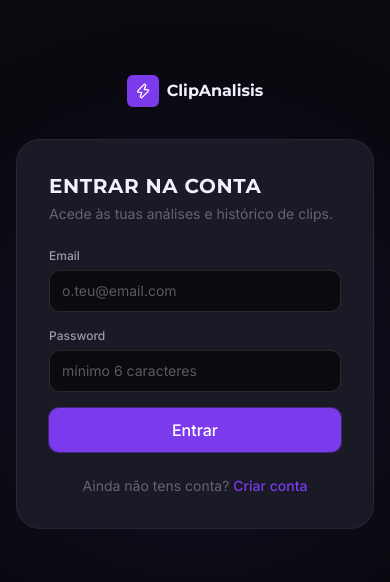
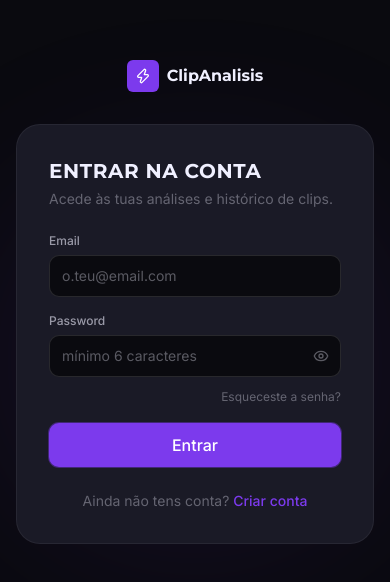
Before and after one commit to AndreVieira17/ClipAnalisis, a React (Vite) app: page /auth in a window 390 px wide. Shown: the part 120-702 px from the top of the page. Built offline with nearby package versions, Linux system fonts and the light colour scheme; no server answers.

Commit message:
fix: 7 UI improvements - free plan, mobile profile, MATA fix, fake discounts, password reset, FAQ update, 20 points

```diff
--- a/src/components/sections/Analyzed.tsx
+++ b/src/components/sections/Analyzed.tsx
@@ -7,7 +7,7 @@ import { useI18n } from '@/lib/i18n';
 
 const STAT_VALUES = [
   { value: 312, prefix: '+', suffix: '%', decimals: 0 },
-  { value: 9,   prefix: '',  suffix: ' pontos', decimals: 0 },
+  { value: 20,  prefix: '',  suffix: ' pontos', decimals: 0 },
   { value: 2,   prefix: '',  suffix: ' min', decimals: 0 },
   { value: 1.2, prefix: '',  suffix: 'M', decimals: 1 },
 ];
--- a/src/components/sections/Header.tsx
+++ b/src/components/sections/Header.tsx
@@ -338,8 +338,8 @@ export function Header() {
                   {t.nav.analyzeClip}
                 </button>
 
-                {/* User icon → dropdown (desktop) */}
-                <div className="hidden sm:block relative" ref={dropdownRef}>
+                {/* User icon → dropdown */}
+                <div className="relative" ref={dropdownRef}>
                   <button
                     type="button"
                     onClick={() => setDropdownOpen((v) => !v)}
--- a/src/components/sections/Hero.tsx
+++ b/src/components/sections/Hero.tsx
@@ -55,7 +55,7 @@ export function Hero() {
               ))}
             </span>
             {/* Line 3 — plain */}
-            <span className="block text-text">
+            <span className="block text-text whitespace-nowrap">
               {[...t.hero.line3].map((ch, i) => (
                 <motion.span key={`l3-${i}`} variants={charRevealChild} className={`inline-block${ch === ' ' ? ' w-[0.3em]' : ''}`}>
                   {ch === ' ' ? null : ch}
--- a/src/components/sections/Plans.tsx
+++ b/src/components/sections/Plans.tsx
@@ -9,6 +9,11 @@ import { useAnalyzer } from '@/components/analyze/AnalyzerContext';
 import { useAuth } from '@/hooks/useAuth';
 import { supabase } from '@/lib/supabase';
 import { useI18n, type PlanT } from '@/lib/i18n';
+
+const FAKE_ORIGINAL: Partial<Record<string, string>> = {
+  starter: '19.99€',
+  pro: '49.99€',
+};
 
 function Check() {
   return (
@@ -98,7 +103,13 @@ function PlanCard({ plan, mostChosen }: { plan: PlanT; mostChosen: string }) {
       </div>
       <p className="mt-2 min-h-[2.5rem] text-sm text-muted">{plan.tagline}</p>
 
-      <div className="mt-5 flex items-end gap-1">
+      {FAKE_ORIGINAL[plan.id] && (
+        <div className="mt-4 flex items-center gap-2">
+          <span className="font-mono text-sm text-muted line-through">{FAKE_ORIGINAL[plan.id]}</span>
+          <span className="rounded px-1.5 py-0.5 text-[0.65rem] font-bold text-white" style={{ background: '#ef4444' }}>50% OFF</span>
+        </div>
+      )}
+      <div className={`flex items-end gap-1 ${FAKE_ORIGINAL[plan.id] ? 'mt-1' : 'mt-5'}`}>
         <span className="num-glow gold-foil font-mono text-4xl font-bold">{plan.price}</span>
         <span className="pb-1 font-mono text-xs text-muted">{plan.cadence}</span>
       </div>
--- a/src/pages/Auth.tsx
+++ b/src/pages/Auth.tsx
@@ -1,5 +1,6 @@
 import { useState } from 'react';
 import { useNavigate } from 'react-router-dom';
+import { Eye, EyeOff } from 'lucide-react';
 import { AuthLayout } from '@/components/layout/AuthLayout';
 import { Button } from '@/components/ui/Button';
 import { supabase, supabaseReady, supabaseNotReadyReason } from '@/lib/supabase';
@@ -11,6 +12,7 @@ export default function Auth() {
   const [mode, setMode] = useState<Mode>('login');
   const [email, setEmail] = useState('');
   const [password, setPassword] = useState('');
+  const [showPassword, setShowPassword] = useState(false);
   const [loading, setLoading] = useState(false);
   const [message, setMessage] = useState<{ text: string; type: 'error' | 'success' } | null>(null);
 
@@ -54,6 +56,17 @@ export default function Auth() {
     setLoading(false);
   }
 
+  async function handleForgotPassword() {
+    if (!email) {
+      setMessage({ text: 'Introduz o teu email primeiro.', type: 'error' });
+      return;
+    }
+    await supabase.auth.resetPasswordForEmail(email, {
+      redirectTo: window.location.origin + '/auth/reset',
+    });
+    setMessage({ text: 'Email de recuperação enviado! Verifica a tua caixa de correio.', type: 'success' });
+  }
+
   const inputClass =
     'w-full bg-app-bg-primary border border-app-border-default rounded-[var(--app-radius-md)] px-3 py-2.5 text-sm font-inter text-app-text-primary placeholder:text-app-text-muted outline-none focus:border-app-accent focus:ring-1 focus:ring-app-accent transition-colors';
 
@@ -86,17 +99,38 @@ export default function Auth() {
           <label htmlFor="password" className="block text-xs font-inter font-medium text-app-text-secondary mb-1.5">
             Password
           </label>
+          <div className="relative">
             <input
               id="password"
-            type="password"
+              type={showPassword ? 'text' : 'password'}
               required
               minLength={6}
               autoComplete={mode === 'login' ? 'current-password' : 'new-password'}
               placeholder="mínimo 6 caracteres"
               value={password}
               onChange={(e) => setPassword(e.target.value)}
-            className={inputClass}
+              className={`${inputClass} pr-10`}
             />
+            <button
+              type="button"
+              onClick={() => setShowPassword((v) => !v)}
+              aria-label={showPassword ? 'Esconder senha' : 'Mostrar senha'}
+              className="absolute inset-y-0 right-0 flex items-center px-3 text-app-text-muted hover:text-app-text-primary transition-colors"
+            >
+              {showPassword ? <EyeOff size={16} /> : <Eye size={16} />}
+            </button>
+          </div>
+          {mode === 'login' && (
+            <div className="mt-1.5 text-right">
+              <button
+                type="button"
+                onClick={handleForgotPassword}
+                className="text-xs text-app-text-muted hover:text-app-accent transition-colors"
+              >
+                Esqueceste a senha?
+              </button>
+            </div>
+          )}
         </div>
 
         {message && (
```
Also changed, not shown: src/lib/i18n.tsx (+12 -12 lines). Lines whose indentation alone changed are shown as unchanged.
